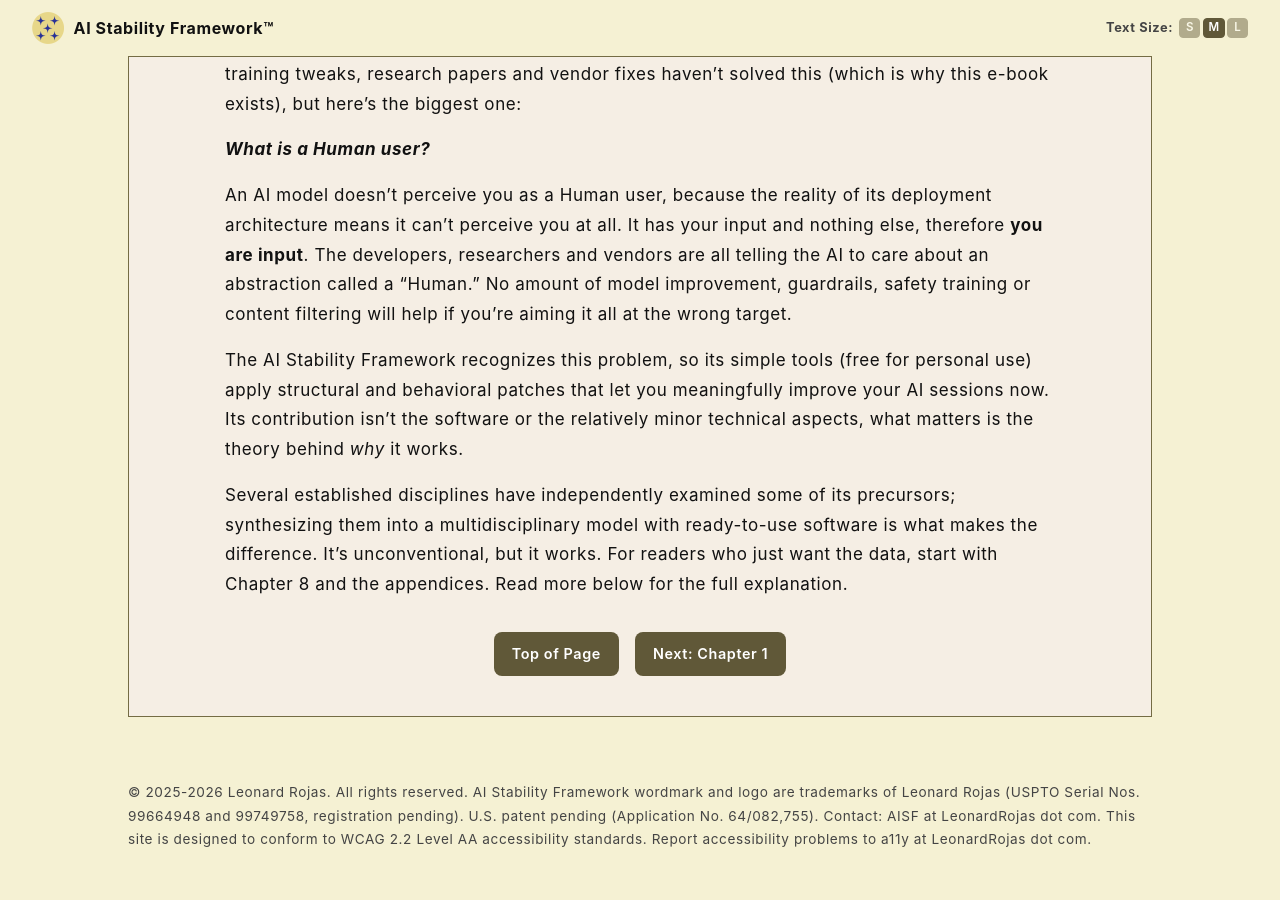
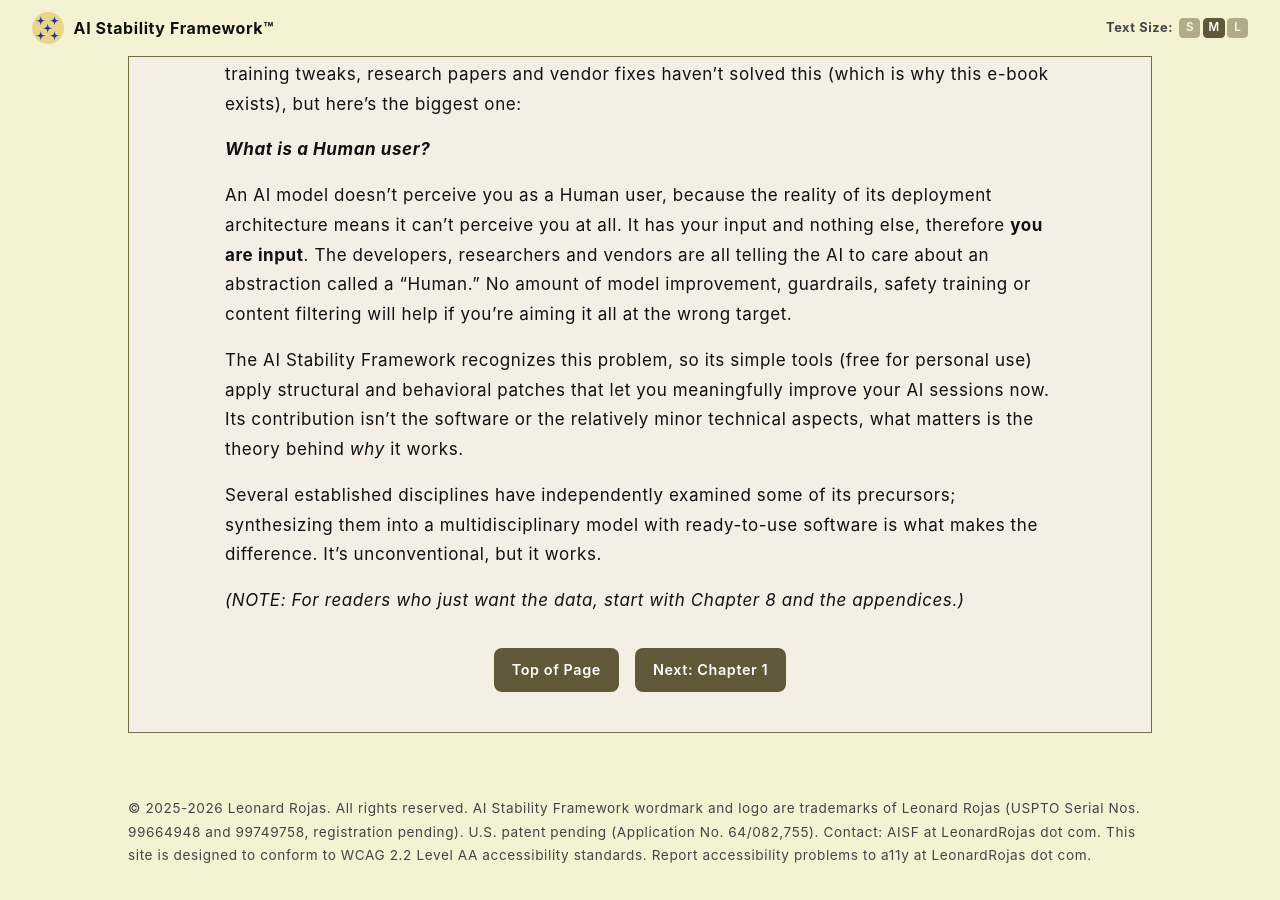
Before and after one commit to rojaslen/AISF-WEB, a Jekyll site: the page built from index.md, in a window 1280 px wide and 900 px high, scrolled down 1428 px. Built offline with Jekyll 4.4.1, drawn with Linux system fonts in a browser that asks for light colours; some web fonts are replaced.

Commit message:
Update index.md

```diff
--- a/index.md
+++ b/index.md
@@ -52,7 +52,9 @@
 
 The AI Stability Framework recognizes this problem, so its simple tools (free for personal use)  apply structural and behavioral patches that let you meaningfully improve your AI sessions now. Its contribution isn't the software or the relatively minor technical aspects, what matters is the theory behind *why* it works.
 
-Several established disciplines have independently examined some of its precursors; synthesizing them into a multidisciplinary model with ready-to-use software is what makes the difference. It's unconventional, but it works. For readers who just want the data, start with Chapter 8 and the appendices. Read more below for the full explanation.
+Several established disciplines have independently examined some of its precursors; synthesizing them into a multidisciplinary model with ready-to-use software is what makes the difference. It's unconventional, but it works.
+
+*(NOTE: For readers who just want the data, start with Chapter 8 and the appendices.)*
 
 <div class="chapter-nav">
   <a href="/ch01">Next: Chapter 1</a>
```
